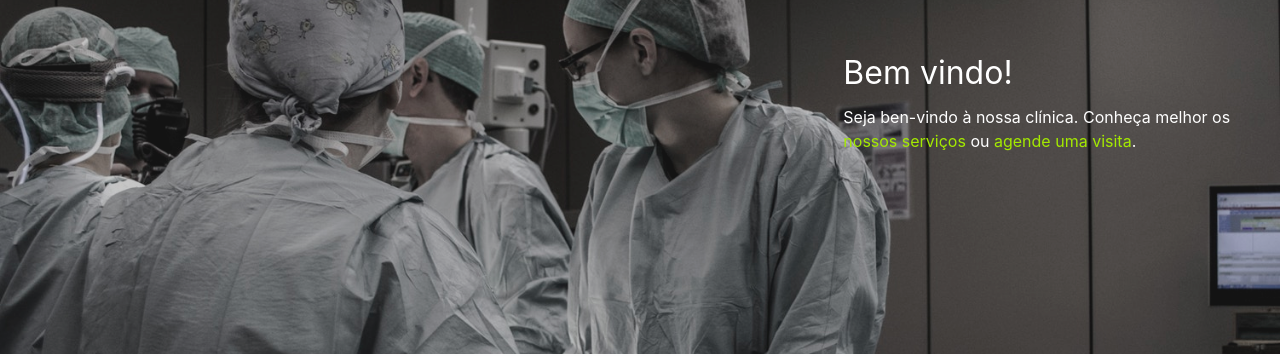
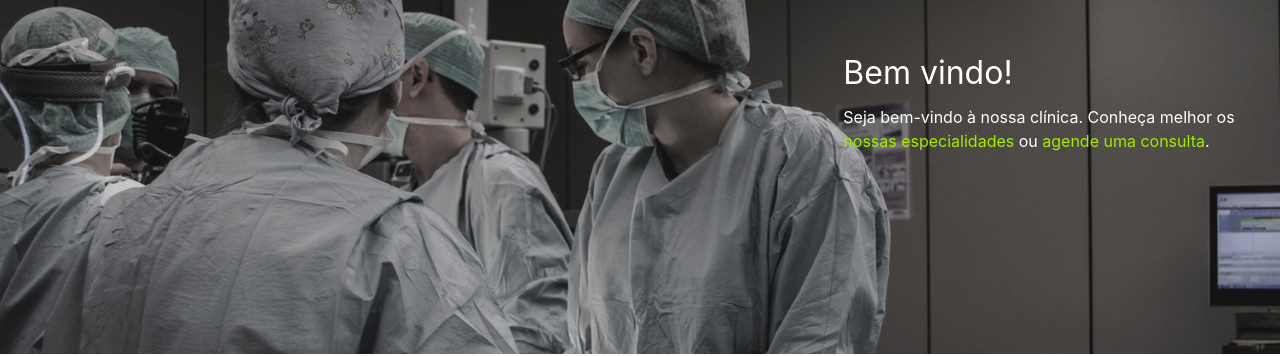
Before and after one commit to CopaTecnologia/medicinaesaude, a Jekyll site: the page built from index.html, in a window 1280 px wide. Shown: the part 202-558 px from the top of the page. Built offline with Jekyll 4.4.1, drawn with Linux system fonts in a browser that asks for light colours.

Commit message:
Updated Bem Vindo

```diff
--- a/_slides/bem-vindo.markdown
+++ b/_slides/bem-vindo.markdown
@@ -7,4 +7,4 @@ classes: dark
 text-position: right
 ---
 
-Seja ben-vindo à nossa clínica. Conheça melhor os <a href="#" data-text="nowrap">nossos serviços</a> ou <a href="#" data-text="nowrap">agende uma visita</a>.
+Seja bem-vindo à nossa clínica. Conheça melhor os <a href="#" data-text="nowrap">nossas especialidades</a> ou <a href="#" data-text="nowrap">agende uma consulta</a>.
```
